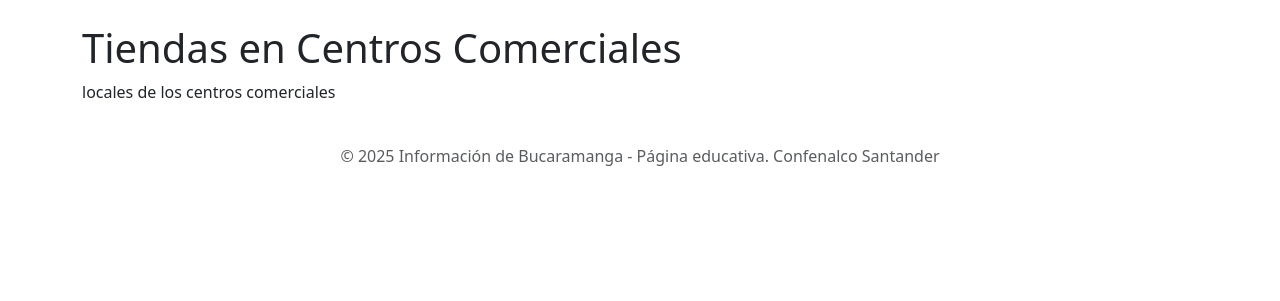
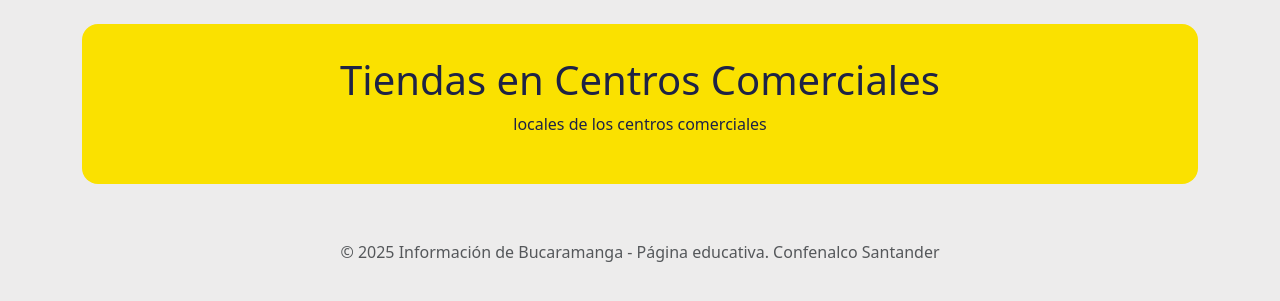
Before and after one commit to JuanTomey/CentrosComerciales, a Django app: page /tiendas in a window 1280 px wide. Shown: the top 301 px of the page. Run offline with Django 5.2, Linux system fonts and the light colour scheme; data that the repository does not hold is empty.

Commit message:
Edicion de template y diseños

```diff
--- /dev/null
+++ b/myapp/static/css/style.css
@@ -0,0 +1,20 @@
+:root {
+    --color-blue: #93c3dc;
+    --color-yellow: #fae100;
+    --color-darkblue: #1e2345;
+}
+
+body {
+  background-color: #edecec;
+}
+.card {
+  margin-bottom: 1rem;
+}
+.jumbo {
+  background-color: var(--color-yellow);
+  color: var(--color-darkblue);
+  padding: 2rem;
+  border-radius: 1rem;
+  margin-bottom: 2rem;
+  text-align: center;
+}
--- a/myapp/templates/base.html
+++ b/myapp/templates/base.html
@@ -25,6 +25,8 @@
     {% endblock %}
 
     <script src="https://cdn.jsdelivr.net/npm/bootstrap@5.3.3/dist/js/bootstrap.bundle.min.js"></script>
+    {% block scripts %}
+    {% endblock %}
 </body>
 
 </html>
```
